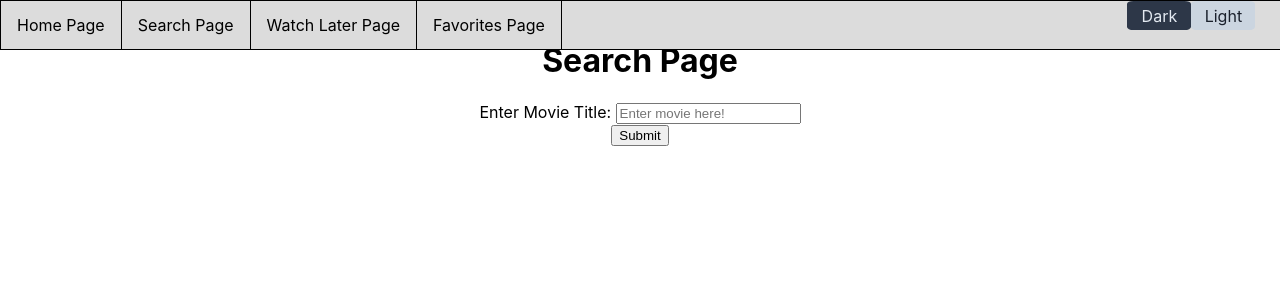
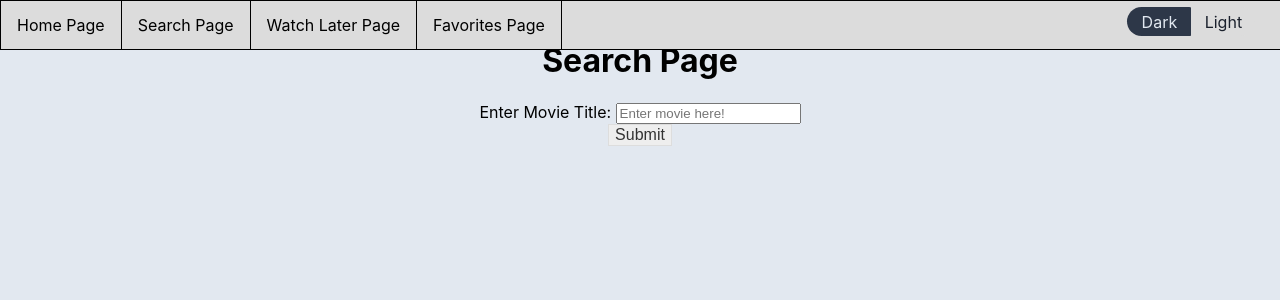
Before and after one commit to MiguelQuinones/find-that-movie, a React (Create React App) app: page /searchPage in a window 1280 px wide. Shown: the top 300 px of the page. Built offline with nearby package versions, Linux system fonts and the light colour scheme.

Commit message:
Updated formatting of searchPage.js

```diff
--- a/public/index.html
+++ b/public/index.html
@@ -24,9 +24,9 @@
       work correctly both with client-side routing and a non-root public URL.
       Learn how to configure a non-root public URL by running `npm run build`.
     -->
-    <title>React App</title>
+    <title>Find that Movie!</title>
   </head>
-  <body>
+  <body style="background-color: #e2e8f0;">
     <noscript>You need to enable JavaScript to run this app.</noscript>
     <div id="root"></div>
     <!--
--- a/src/App.css
+++ b/src/App.css
@@ -40,7 +40,7 @@ th, td, p {
 }
 
 table, th, td {
-    border: solid 1px #ddd;
+    border: solid 1px black;
     border-collapse: collapse;
     padding: 2px 3px;
     text-align: center;
@@ -55,6 +55,7 @@ th {
     display: flex;
     float: right;
     margin-right: 2%;
+    margin-top: 0.5%;
 }
 
 .themeLight {
@@ -66,8 +67,10 @@ th {
     align-items: center;
     justify-content: center;
     cursor: pointer;
-    background-color: #cbd5e0;
+    background-color: gainsboro;
     color: #1a202c;
+    border-top-right-radius: 50px;
+    border-bottom-right-radius: 50px;
 }
 
 .themeDark {
@@ -81,6 +84,8 @@ th {
     cursor: pointer;
     background-color: #2d3748;
     color: #e2e8f0;
+    border-top-left-radius: 50px;
+    border-bottom-left-radius: 50px;
 }
 
 .themeLight:hover {
@@ -106,3 +111,11 @@ th {
 .navbarItemLight {
     color: black;
 }
+
+/* Styling for submit button */
+.submitButton {
+    background-color: #eee;
+    border: 1px solid #ddd;
+    color: #333;
+    font-size: 1em;
+}
--- a/src/components/homePage.js
+++ b/src/components/homePage.js
@@ -1,3 +1,5 @@
+// FIGURE OUT HOW TO ADD SLIDING IMAGES OF UPCOMING MOVIES HERE -- FOLLOW SAVED EXAMPLE ON REDDIT
+
 import React, { Component } from 'react';
 
 export default class homePage extends Component {
--- a/src/components/searchPage.js
+++ b/src/components/searchPage.js
@@ -1,6 +1,6 @@
 /* eslint-disable no-loop-func */
 // This page will host the search bar, the table displaying movie info, and the trailer for the movie
-// FORMAT PAGE WHEN RETURNING -- LOOK AT EXAMPLES OF OTHER PAGES LIKE TMDB AND BASE OFF THAT, HAVE TABLE NOT SPAN ACROSS ENTIRE PAGE TOO
+// FORMAT PAGE WHEN RETURNING -- LOOK AT EXAMPLES OF OTHER PAGES LIKE TMDB AND BASE OFF THAT, HAVE TABLE NOT SPAN ACROSS ENTIRE PAGE TOO -- REFER TO DRAWING IN NOTEBOOK
 
 // Necessary imports
 import React, { Component } from 'react';
@@ -192,7 +192,7 @@ export default class searchPage extends Component {
         divShowData[0].appendChild( table );
 
         // Add movie poster to page using given poster link
-        var posterImage = "https://image.tmdb.org/t/p/w500" + poster;
+        var posterImage = "https://image.tmdb.org/t/p/w400" + poster;
         var html = [
             '<img src=' + posterImage + ' />'
         ].join( '\n' );
@@ -243,8 +243,9 @@ export default class searchPage extends Component {
     // Function to render form to user and response from API
     render() {
         return (
-            <div className = "form">
+            <div>
                 <form onSubmit = { this.onHandleSubmit }>
+                    <div className = "fields">
                         <div className = "enterField">
                             <h1> Search Page </h1>
                             <label> Enter Movie Title: </label>
@@ -257,6 +258,7 @@ export default class searchPage extends Component {
                         <div className = "submitField">
                                 <input type = "submit" value = "Submit" className = "submitButton"/>
                         </div>
+                    </div>
                 </form>
                 <p className = "showData"> </p>
                 <div className = "posterAndVideo">
```
Lines whose indentation alone changed are shown as unchanged.
